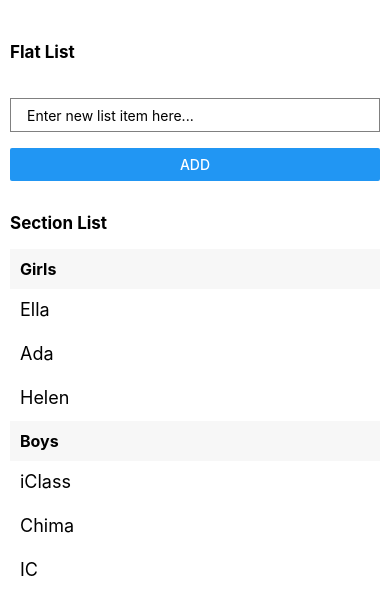
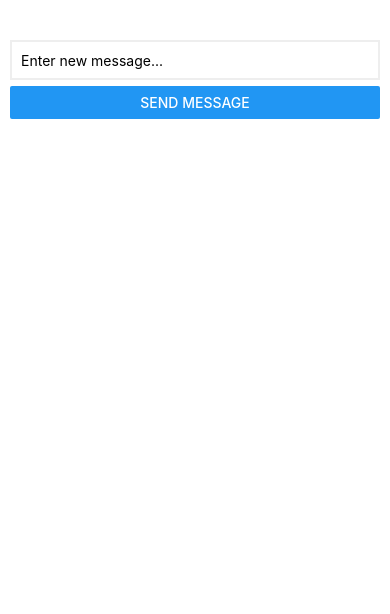
Before and after one commit to iclasschima/first-react-native-app, a React Native app: screen / in a window 390 px wide. Shown: the top 614 px of the page. Built offline with nearby package versions, Linux system fonts and the light colour scheme.

Commit message:
text message sim

```diff
--- a/App.js
+++ b/App.js
@@ -1,68 +1,49 @@
 import React, {useState} from 'react';
-import { StyleSheet, Text, View, TextInput, Button, FlatList, SectionList } from 'react-native';
+import { StyleSheet, Text, View, Button, TextInput, FlatList } from 'react-native';
 
 export default function App() {
 
   const [state, setState] = useState("")
+  const [message, setMessages] = useState([])
 
-  const [list, setList ] = useState([])
-
-  const handleChange = async e => {
-    setState(e.target.value)
-
-    if (state.search("happy") !== -1) setState(state.replace("happy", "😃 "))
-
-    if (state.search("sad") !== -1) setState(state.replace("sad", "😞 "))
-
-    if (state.search("love") !== -1) setState(state.replace("love", "💖 "))
+  const changeText = text => {
+    setState(text)
   }
 
-  const addToList = () => {
-    const newList = [...list]
-    newList.push({key: state})
-    setList([...newList])
+  const handleSubmit = () => {
+
+    if (!state) return
+
+    let date = new Date()
+    date = date.getHours() + ":" + date.getMinutes() + " " + " -  " + date.getDate() + "/" + date.getMonth() + "/" + date.getFullYear()
+    let randomId = Math.random().toString(36).substring(7)
+
+    setMessages([...message, {date: date, msg: state, id: randomId}])
     setState("")
   }
 
   return (
     <View style={styles.container}>
-      <View>
-      <Text style={{fontSize: "17px", fontWeight: "bold", marginTop: "2rem", marginBottom: "1rem"}}>Flat List</Text>
+      <TextInput
+          placeholder="Enter new message..."
+          style={styles.input}
+          value={state}
+          onChangeText={changeText}
+      />
+      <Button title="send message" onPress={handleSubmit}/>
+
+      <View style={{marginTop: 10}}>
         <FlatList
-          style={{marginBottom: "20px"}}
-          data={[
-            ...list
-          ]}
-          renderItem={({item}) => <Text style={{marginBottom: "10px"}}>{item.key}</Text>}
+          data={[...message]}
+          renderItem={({item}) => (
+            <View>
+              <Text style={styles.message}>{item.msg}</Text>
+              <Text style={styles.date}>{item.date}</Text>
+            </View>
+          )}
+          keyExtractor={item => item.id}
         />
-      </View>
-      {({item}) => <Text>{item.name}</Text>}
-      <TextInput
-        placeholder="Enter new list item here..."
-        onChange={ handleChange}
-        value={state}
-        style={{
-          height: "30px",
-          padding: "1rem",
-          marginBottom: "1rem",
-          borderColor: "grey",
-          borderWidth: 1
-        }}
-      />
-      <Button onPress={() => addToList()} title="Add" />
-
-        <Text style={{fontSize: "17px", fontWeight: "bold", marginTop: "2rem", marginBottom: "1rem"}}>Section List</Text>
-      <SectionList
-        style={styles.section}
-        sections={[
-          {title: "Girls", data: ["Ella", "Ada", "Helen"]},
-          {title: "Boys", data: ["iClass", "Chima", "IC"]}
-        ]}
-
-        renderItem={({item}) => <Text style={styles.item}>{item}</Text>}
-        renderSectionHeader={({section}) => <Text style={styles.sectionHeader}>{section.title}</Text>}
-        keyExtractor={(item, index) => index}
-      />
+        </View>
     </View>
   );
 }
@@ -72,22 +53,25 @@
     flex: 1,
     backgroundColor: '#fff',
     padding: 10,
+    paddingTop: 40,
   },
 
-  sectionHeader: {
-    padding: 10,
-    fontSize: 16,
-    fontWeight: 'bold',
-    backgroundColor: 'rgba(247,247,247,1.0)'
+  input: {
+    height: 40,
+    borderColor: "#eee",
+    borderWidth: 2,
+    padding: 9,
+    marginBottom: 6
   },
 
-  item : {
-    padding: 10,
-    fontSize: 18,
-    height: 44,
+  message: {
+    margin: 2,
+
   },
 
-  section: {
-
+  date: {
+    color: "#92858E",
+    marginBottom: 14,
+    fontSize: 11
   }
 });
```
Also changed, not shown: 1 other file (tests, documents, lock files or other folders).
